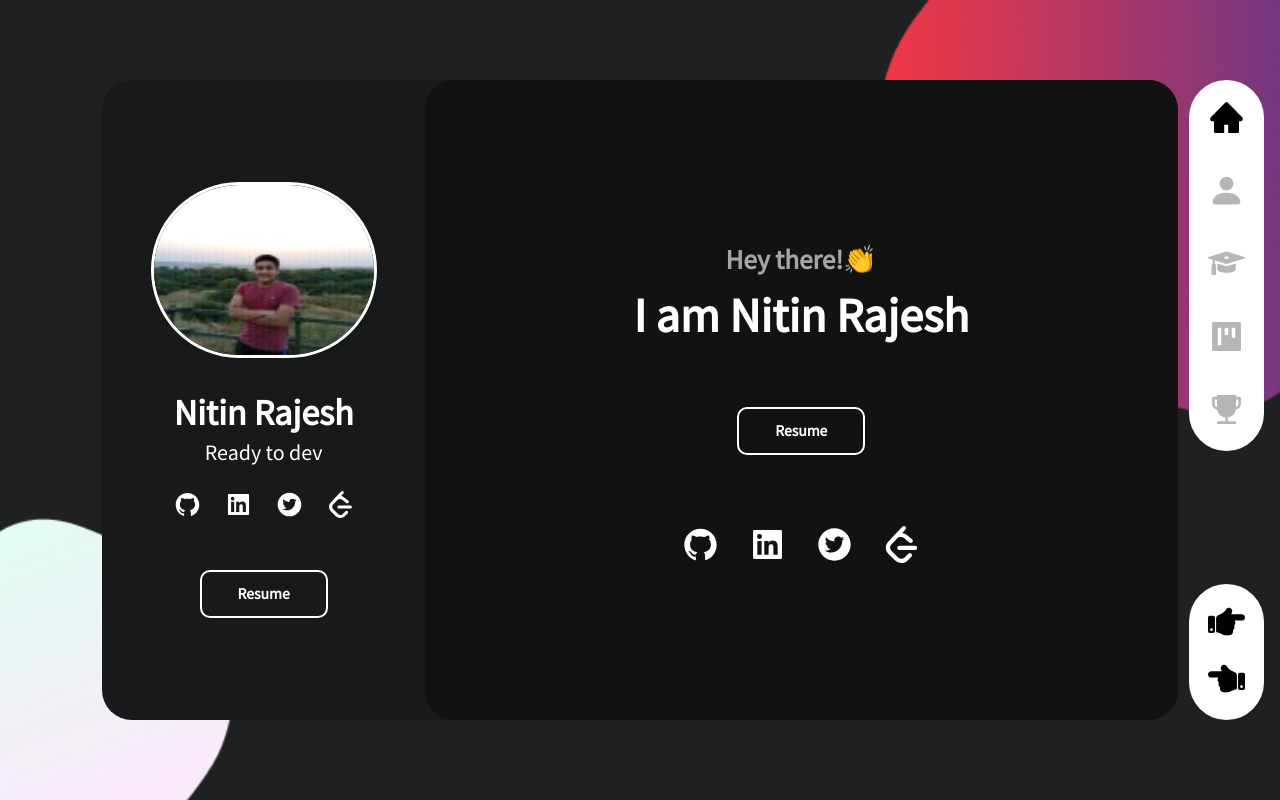
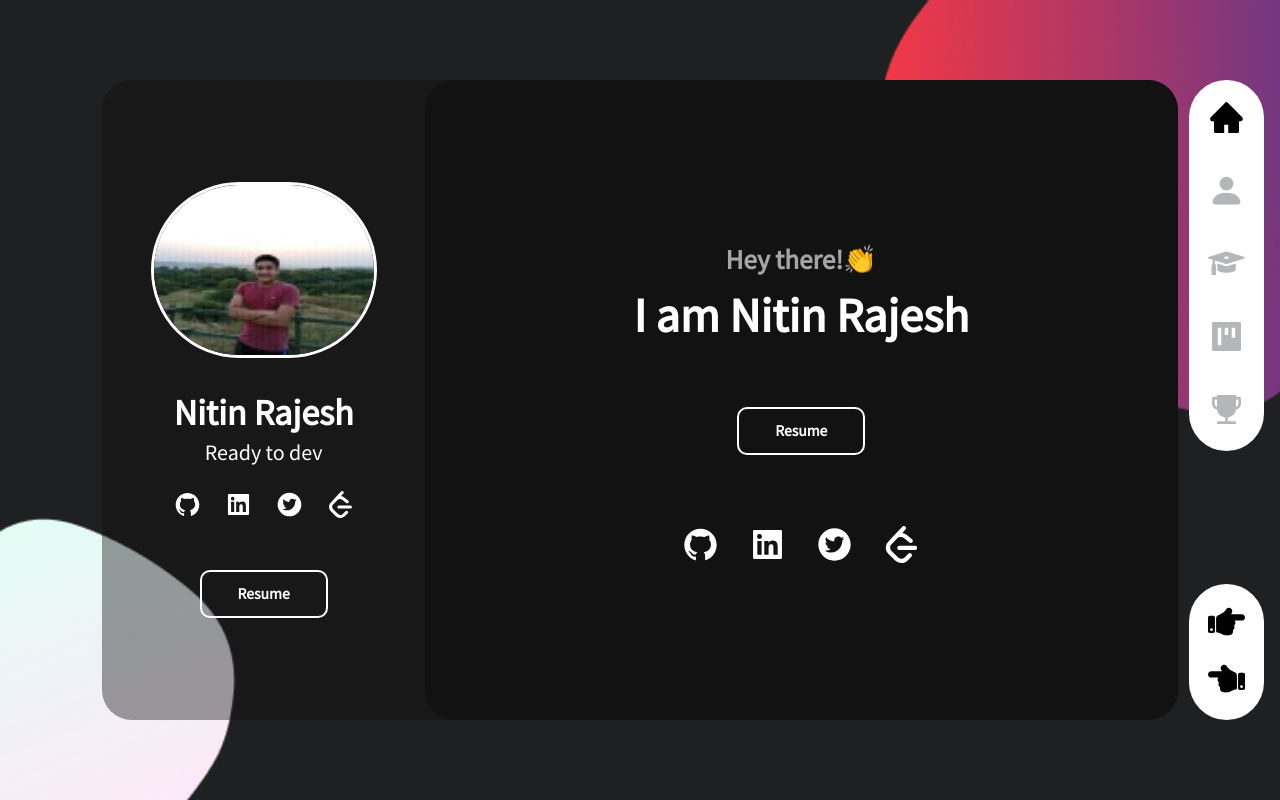
Before and after one commit to nitin094-hub/MyPortfolio, a Next.js app: page / in a window 1280 px wide. Built offline with nearby package versions, Linux system fonts and the light colour scheme.

Commit message:
Changed background color

```diff
--- a/styles/LayOut.module.scss
+++ b/styles/LayOut.module.scss
@@ -24,7 +24,8 @@
     width: 84%;
     height: 80%;
     display: flex;
-    background: #18191a;
+    background-color: rgb(13 13 13 / 40%);
+
     border-radius: 30px;
     @media screen and (max-width: 1138px) {
       width: 97%;
```
